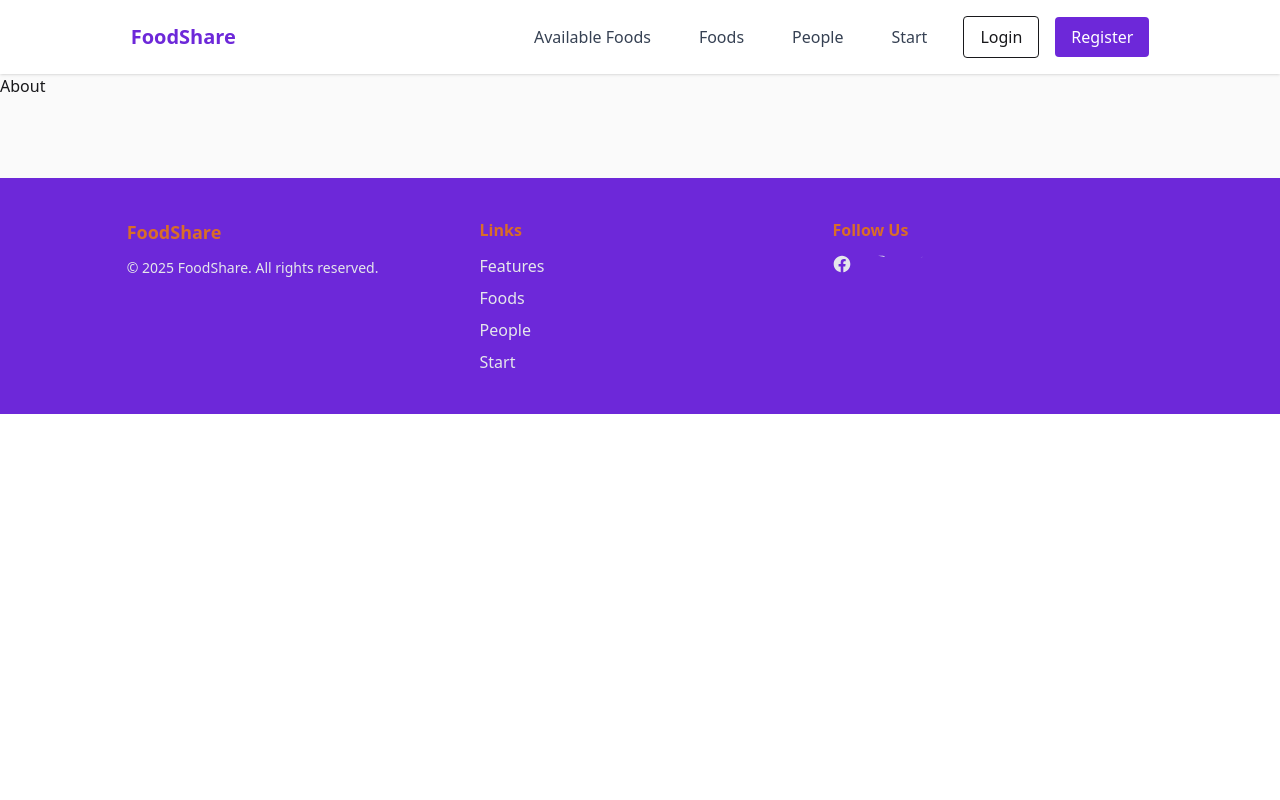
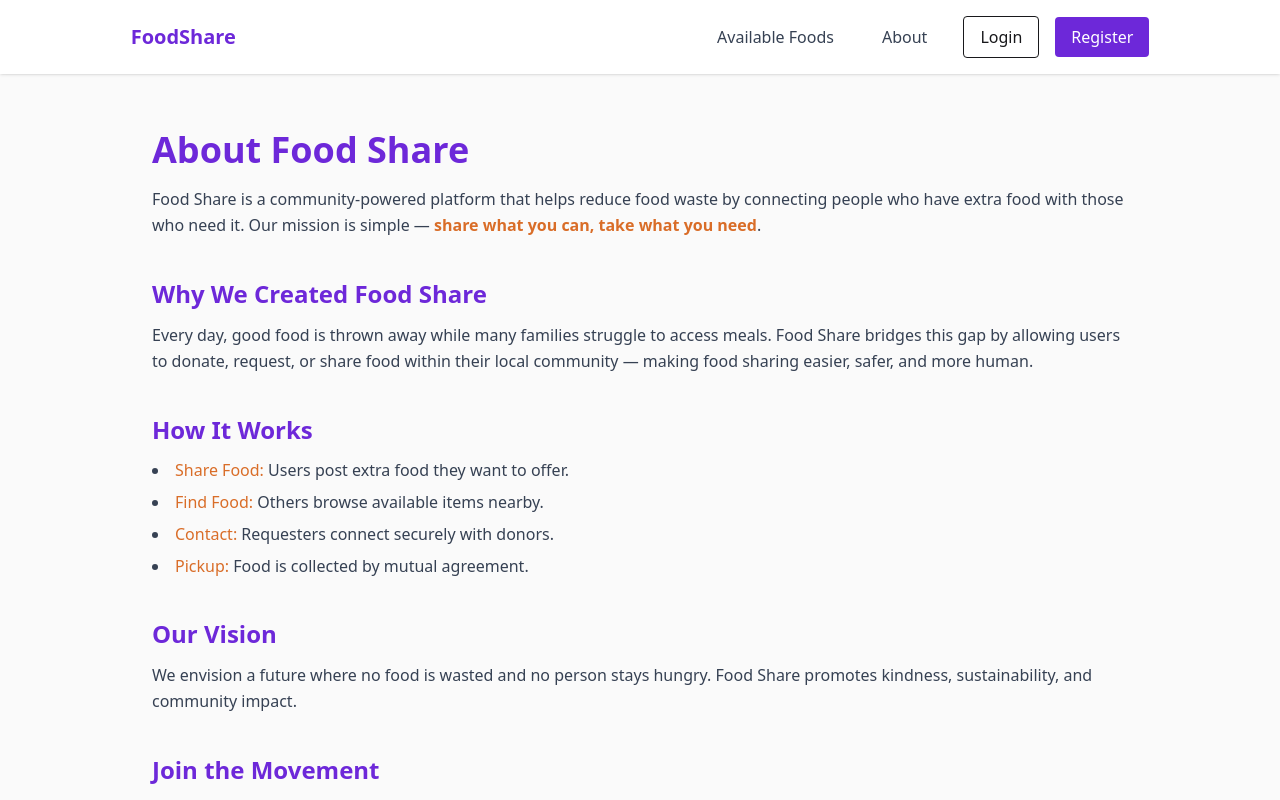
Before and after one commit to Azizul-haque1/food-share, a Next.js app: page /About in a window 1280 px wide. Shown: the top 800 px of the page. Built offline with nearby package versions, Linux system fonts and the light colour scheme; no server answers.

Commit message:
some modificaton and about page added

```diff
--- a/src/app/About/page.jsx
+++ b/src/app/About/page.jsx
@@ -1,7 +1,60 @@
-import React from 'react'
+export default function AboutPage() {
+    return (
+        <div className="max-w-5xl mx-auto py-14 px-6">
 
-export default function About() {
-    return (
-        <div>About</div>
-    )
+            {/* Header */}
+            <h1 className="text-4xl font-bold text-primary">
+                About Food Share
+            </h1>
+
+            <p className="mt-4 text-gray-700 leading-relaxed">
+                Food Share is a community-powered platform that helps reduce food waste
+                by connecting people who have extra food with those who need it.
+                Our mission is simple — <span className="font-semibold text-secondary">
+                    share what you can, take what you need</span>.
+            </p>
+
+            <h2 className="mt-10 text-2xl font-semibold text-primary">
+                Why We Created Food Share
+            </h2>
+
+            <p className="mt-3 text-gray-700 leading-relaxed">
+                Every day, good food is thrown away while many families struggle to access meals.
+                Food Share bridges this gap by allowing users to donate, request, or share food
+                within their local community — making food sharing easier, safer, and more human.
+            </p>
+
+
+            <h2 className="mt-10 text-2xl font-semibold text-primary">
+                How It Works
+            </h2>
+
+            <ul className="mt-3 list-disc list-inside text-gray-700 space-y-2">
+                <li><span className="text-secondary font-medium">Share Food:</span> Users post extra food they want to offer.</li>
+                <li><span className="text-secondary font-medium">Find Food:</span> Others browse available items nearby.</li>
+                <li><span className="text-secondary font-medium">Contact:</span> Requesters connect securely with donors.</li>
+                <li><span className="text-secondary font-medium">Pickup:</span> Food is collected by mutual agreement.</li>
+            </ul>
+
+
+            <h2 className="mt-10 text-2xl font-semibold text-primary">
+                Our Vision
+            </h2>
+
+            <p className="mt-3 text-gray-700 leading-relaxed">
+                We envision a future where no food is wasted and no person stays hungry.
+                Food Share promotes kindness, sustainability, and community impact.
+            </p>
+
+            {/* Section */}
+            <h2 className="mt-10 text-2xl font-semibold text-primary">
+                Join the Movement
+            </h2>
+
+            <p className="mt-3 text-gray-700 leading-relaxed">
+                Whether you want to donate or need support, Food Share welcomes you.
+                Together, we create a stronger, healthier, more connected community.
+            </p>
+        </div>
+    );
 }
--- a/src/components/FeaturedFoods.jsx
+++ b/src/components/FeaturedFoods.jsx
@@ -19,7 +19,12 @@ export default async function FeaturedFoods() {
             <div className="grid grid-cols-1 md:grid-cols-2 mt-10 lg:grid-cols-3 gap-6">
 
                 {
-                    foods.map(food => <Food key={food._id} food={food} />)
+                    foods.map((food, i) =>
+
+                        <Food key={food._id} i={i} food={food} />
+
+
+                    )
                 }
 
 
--- a/src/components/Food.jsx
+++ b/src/components/Food.jsx
@@ -1,7 +1,9 @@
+'use client'
 import Link from 'next/link'
 import React from 'react'
+import { motion } from 'framer-motion';
 
-export default function Food({ food }) {
+export default function Food({ food, i }) {
     const {
         _id,
         food_name,
@@ -18,7 +20,15 @@ export default function Food({ food }) {
         description
     } = food
     return (
-        <div className='  shadow-xl  rounded-xl space-y-5' >
+        <motion.div
+
+            initial={{ y: 100, opacity: 0 }}
+            whileInView={{ y: 0, opacity: 1 }}
+            viewport={{ once: true }}
+            transition={{ type: "spring", stiffness: 60, damping: 70, delay: i * 0.1 }}
+
+
+            className='  shadow-xl  rounded-xl space-y-5' >
             <div className="image w-full overflow-hidden h-[250px]  relative ">
                 <img
                     className='hover:scale-110 w-full  transition-transform object-cover  rounded-xl overflow-hidden'
@@ -49,6 +59,6 @@ export default function Food({ food }) {
                 '>View Details</Link>
 
             </div>
-        </div >
+        </motion.div >
     )
 }
--- a/src/components/Hero.jsx
+++ b/src/components/Hero.jsx
@@ -1,3 +1,8 @@
+'use client'
+
+import { motion } from "motion/react"
+
+
 export default function Hero() {
     return (
         <section
@@ -6,7 +11,14 @@ export default function Hero() {
                 backgroundImage: "url('https://i.ibb.co.com/Tx08VX7j/bg.png')",
             }}
         >
-            <div className="max-w-2xl">
+            <motion.div
+                initial={{ opacity: 0, y: 300, }}
+                animate={{ opacity: 1, y: 0, }}
+                // exit={{ opacity: 0, y: -100 }}
+                // transition={{ ease: 'easeOut', duration: 1 }}
+                transition={{ type:'keyframes', stiffness: 60, damping: 70, }}
+
+                className="max-w-2xl">
                 <h1 className="text-5xl md:text-7xl font-serif font-semibold text-gray-900 mb-6">
                     Share your meals. <br /> Help your community.
                 </h1>
@@ -25,7 +37,7 @@ export default function Hero() {
                         Browse Shared Meals
                     </button>
                 </div>
-            </div>
+            </motion.div>
         </section>
     );
 }
--- a/src/components/Navbar.jsx
+++ b/src/components/Navbar.jsx
@@ -12,9 +12,8 @@ export default function Navbar() {
 
     const links = <>
         <li><NavLink href="/available-foods" className="hover:text-green-600">Available Foods</NavLink></li>
-        <li><NavLink href="#items" className="hover:text-green-600">Foods</NavLink></li>
-        <li> <NavLink href="#testimonials" className="hover:text-green-600">People</NavLink></li>
-        <li><NavLink href="#banner" className="hover:text-green-600">Start</NavLink></li>
+        <li><NavLink href="/about" className="hover:text-green-600">About</NavLink></li>
+
     </>
 
     return (
--- a/src/components/home.jsx
+++ b/src/components/home.jsx
@@ -2,7 +2,7 @@
 import Link from "next/link";
 import Features from "./Features";
 import FeaturedFoods from "./FeaturedFoods";
-
+import Hero from "./Hero";
 export default function HomePage() {
 
 
@@ -10,35 +10,7 @@ export default function HomePage() {
         <main className="min-h-screen w-full flex flex-col">
 
 
-            {/* Hero Section */}
-            <section
-                className="w-full h-[90vh] bg-cover bg-center flex items-center justify-center text-center px-4"
-                style={{
-                    backgroundImage: "url('https://i.ibb.co.com/Tx08VX7j/bg.png')",
-                }}
-            >
-                <div className="max-w-2xl">
-                    <h1 className="text-5xl md:text-7xl font-serif font-semibold text-gray-900 mb-6">
-                        Share your meals. <br /> Help your community.
-                    </h1>
-
-                    <p className="text-gray-600 text-lg md:text-xl mb-8">
-                        Give surplus food a purpose. Share what you can, receive what you
-                        need, and build a kinder world—one dish at a time.
-                    </p>
-
-                    <div className="flex items-center justify-center gap-4">
-                        <button className="btn bg-primary hover:bg-red-700 text-white px-8 rounded-full">
-                            Share Food
-                        </button>
-
-                        <button className="btn btn-outline px-8 rounded-full border-gray-700 text-gray-800">
-                            Browse Shared Meals
-                        </button>
-                    </div>
-                </div>
-            </section>
-
+            <Hero />
 
             <FeaturedFoods />
 
```
